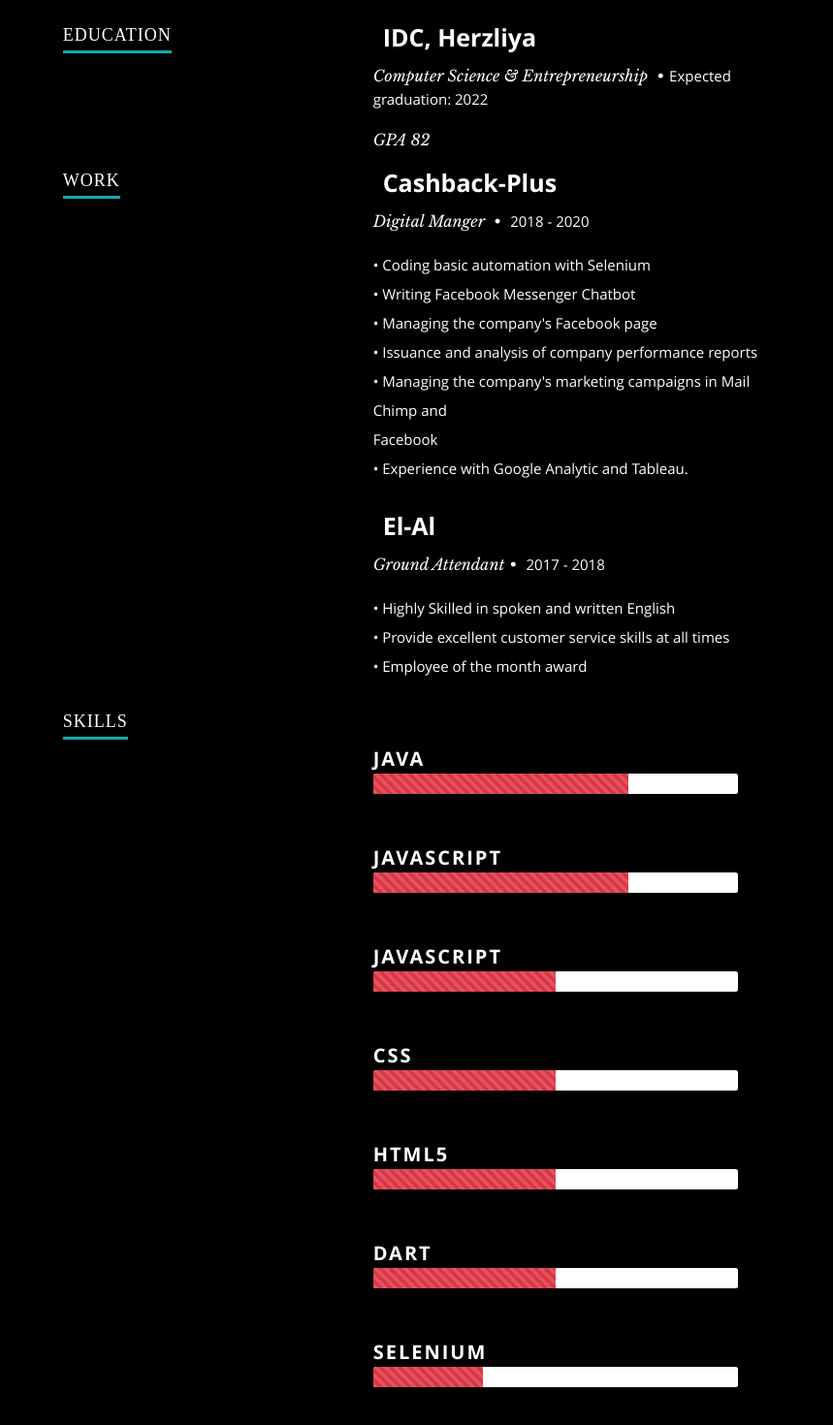
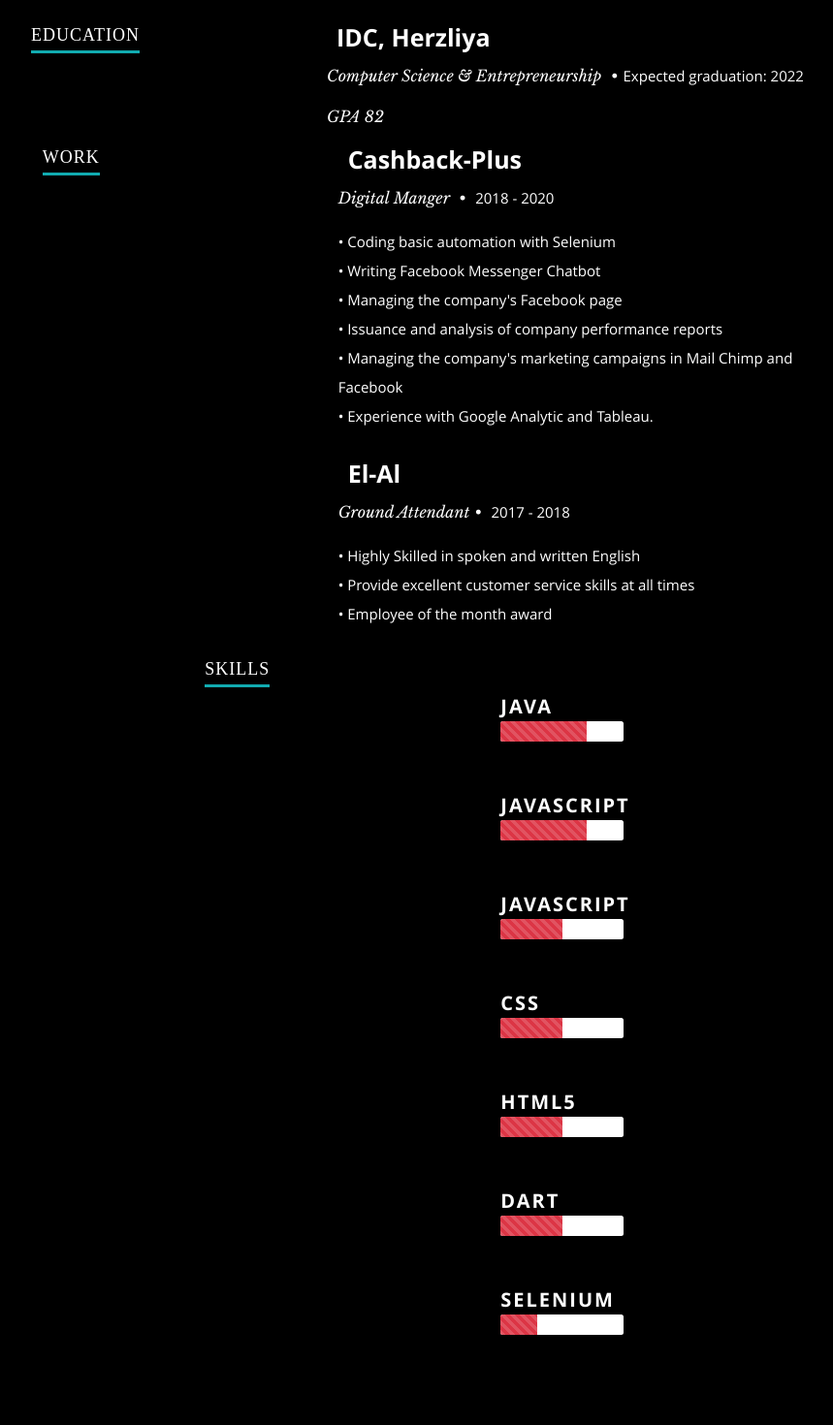
Before and after one commit to asaf-bg/Website, a React (Create React App) app: page / in a window 1280 px wide. Shown: the part 1212-2682 px from the top of the page at 97% size, without its empty margins (217-1076 px from the left). Built offline with nearby package versions, Linux system fonts and the light colour scheme; a web font is replaced by a local one.

Commit message:
mobile fix2
Signed-off-by: asaf-bg <asafbg2@gmail.com>

```diff
--- a/public/css/media-queries.css
+++ b/public/css/media-queries.css
@@ -9,7 +9,7 @@
 
 /* screenwidth less than 1024px
 --------------------------------------------------------------------- */
-@media only screen and (max-width: 1024px) {
+@media only screen and (min-width: 1020px) {
 
     /* header styles
    ------------------------------------------------------------------ */
--- a/src/Components/Resume.js
+++ b/src/Components/Resume.js
@@ -31,7 +31,7 @@
               <div className="col-xs-0 col-sm-3 col-lg-3">
                   <h1><span style={{right:'10px'}}>Education</span></h1>
               </div>
-              <div className="col-4 col-xs-10">
+              <div className="col-xs-10">
                   {education}
               </div>
           </div>
@@ -39,7 +39,7 @@
               <div className="col-xs-0 col-sm-3 col-lg-3">
                   <h1><span style={{right:'10px'}} className="text-left">Work</span></h1>
               </div>
-              <div className="col-4 col-xs-10">
+              <div className="col-xs-10">
                   {work}
               </div>
           </div>
@@ -47,7 +47,7 @@
               <div className="col-xs-0 col-sm-3 col-lg-3">
                   <h1><span style={{right:'10px'}} className="text-left">Skills</span></h1>
               </div>
-              <div className="col-4 col-xs-10">
+              <div className="col-xs-10">
                   <p>{skillmessage}
                   </p>
 
```
